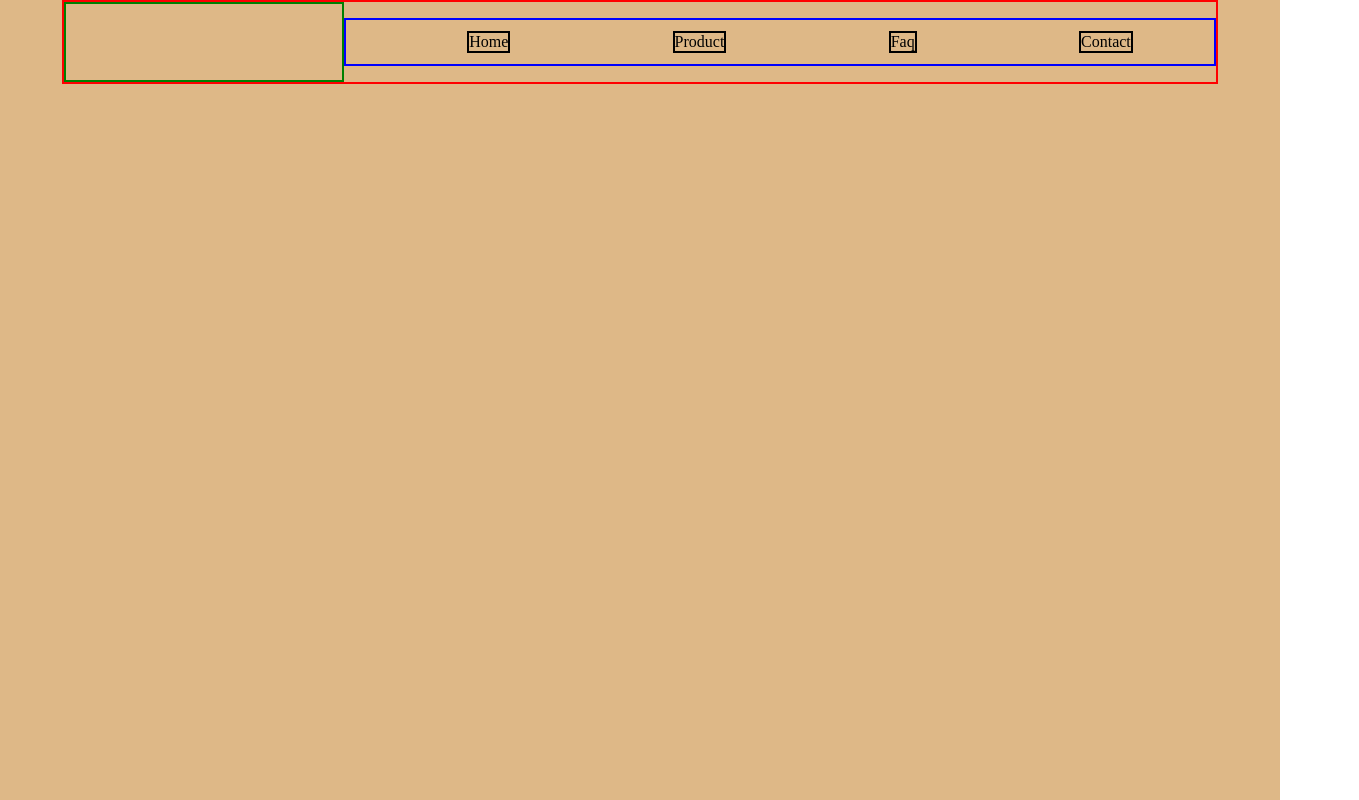
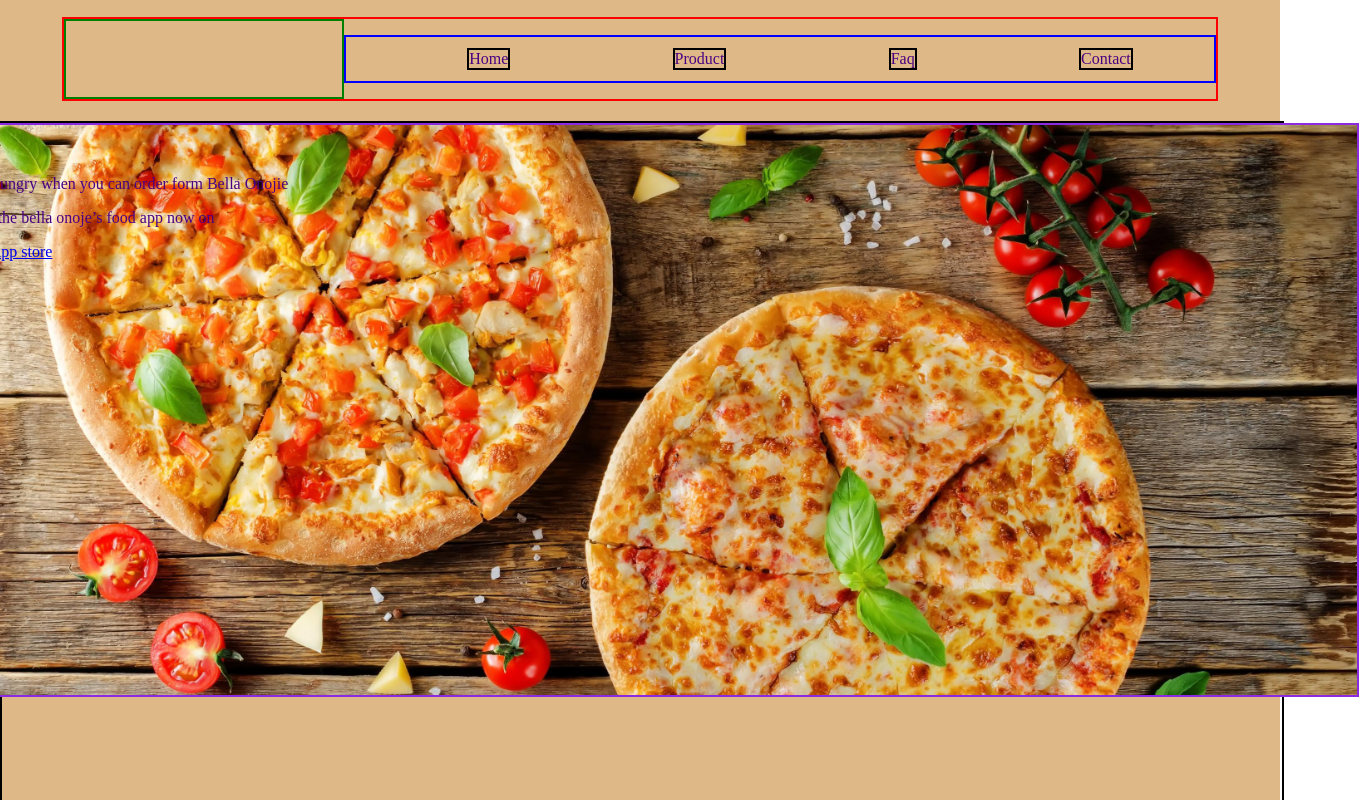
Before and after one commit to J0kk1n/Project_Pizza, a plain HTML site: page view/index.html in a window 1280 px wide. Shown: the top 800 px of the page, 1359 px wide, since content can reach past the window. Drawn offline with Linux system fonts and the light colour scheme.

Commit message:
creating_advertising_info

```diff
--- a/styles/main.css
+++ b/styles/main.css
@@ -1,15 +1,18 @@
 
 body {
     margin: 0 0 0 0;
+    color: indigo;
 }
 
 .main-container {
+    padding: 17px 0 0 0;
     background: burlywood;
     width: 100vw;
     height: 200vh;
 }
 
 .head-wrapper {
+    position: relative;
     display: flex;
     justify-content: space-between;
     width: 90vw;
@@ -19,6 +22,7 @@ body {
 }
 
 .logo-wrapper {
+    /* position: absolute; */
     display: flex;
     justify-content: center;
     flex: 1;
@@ -37,3 +41,26 @@ body {
 li {
     border: 2px solid black;
 }
+
+.dowload-app {
+
+    position: relative;
+    border: 2px solid black;
+
+    display: flex;
+    justify-content: center;
+    margin: 20px auto;
+    width: 100vw;
+    height: 800px;
+}
+
+.top-background {
+    background: url(../image/two-whole-pizza-tomato-and-cheese-in-a-wooden-table-wallpaper-3440x1440_15\ \(1\).jpg) no-repeat;
+    background-size: contain;
+    position: absolute;
+    width: 1430px;
+    height: 570px;
+    overflow: hidden;
+
+    border: 2px solid blueviolet;
+}
--- a/view/index.html
+++ b/view/index.html
@@ -20,6 +20,19 @@
                 <li>Contact</li>
             </ul>
         </div>
+        <div class="dowload-app">
+            <div class="top-background">
+                <div class="advertising-info">
+                    <p class="head-info">Food app</p>
+                    <p class="body-info">Why stay hungry when you can order form Bella Onojie</p>
+                    <p class="foor-info">Download the bella onoje’s food app now on</p>
+                    <div class="buttons">
+                        <span class="playstore"><a href="/">Playstore</a></span>
+                        <span class="app-store"><a href="/">App store</a></span>
+                    </div>
+                </div>
+            </div>
+        </div>
     </div>
 </body>
 </html>
```
Also changed, not shown: image/two-whole-pizza-tomato-and-cheese-in-a-wooden-table-wallpaper-3440x1440_15 (1).jpg (added).
